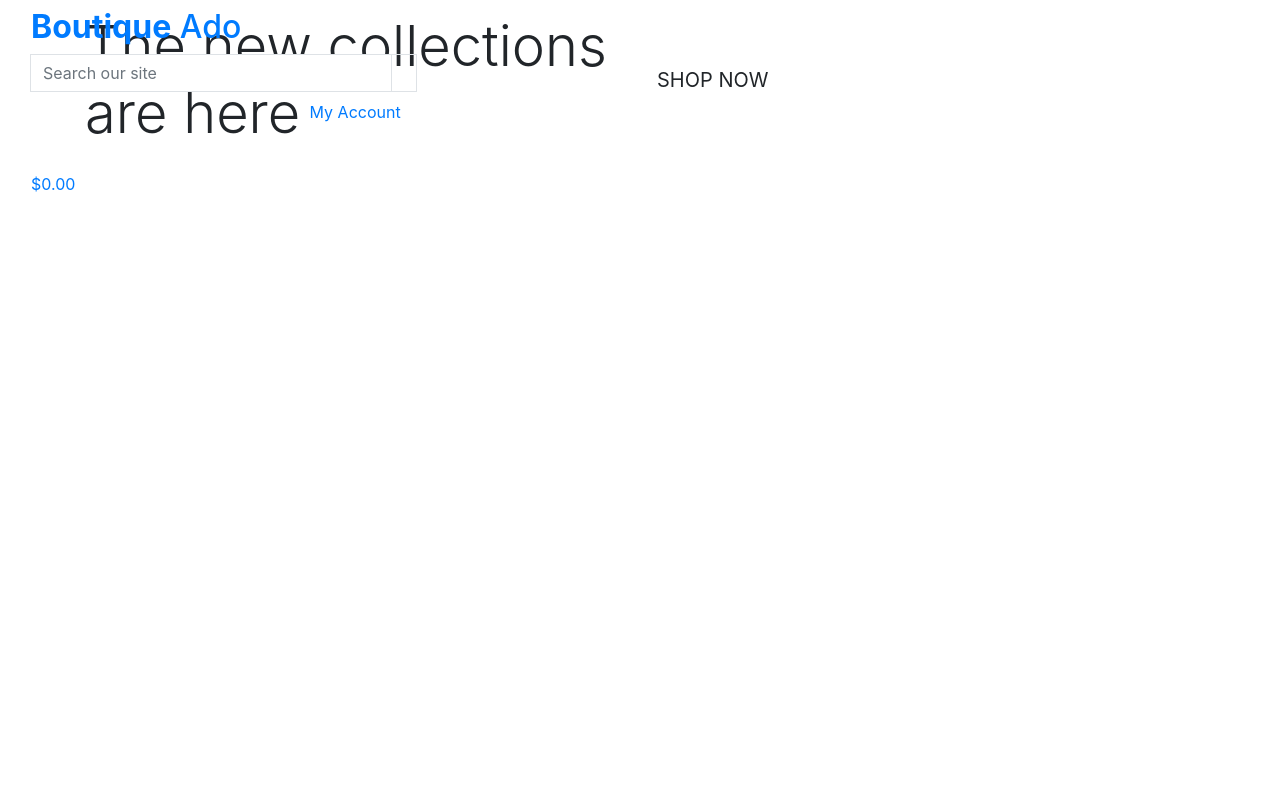
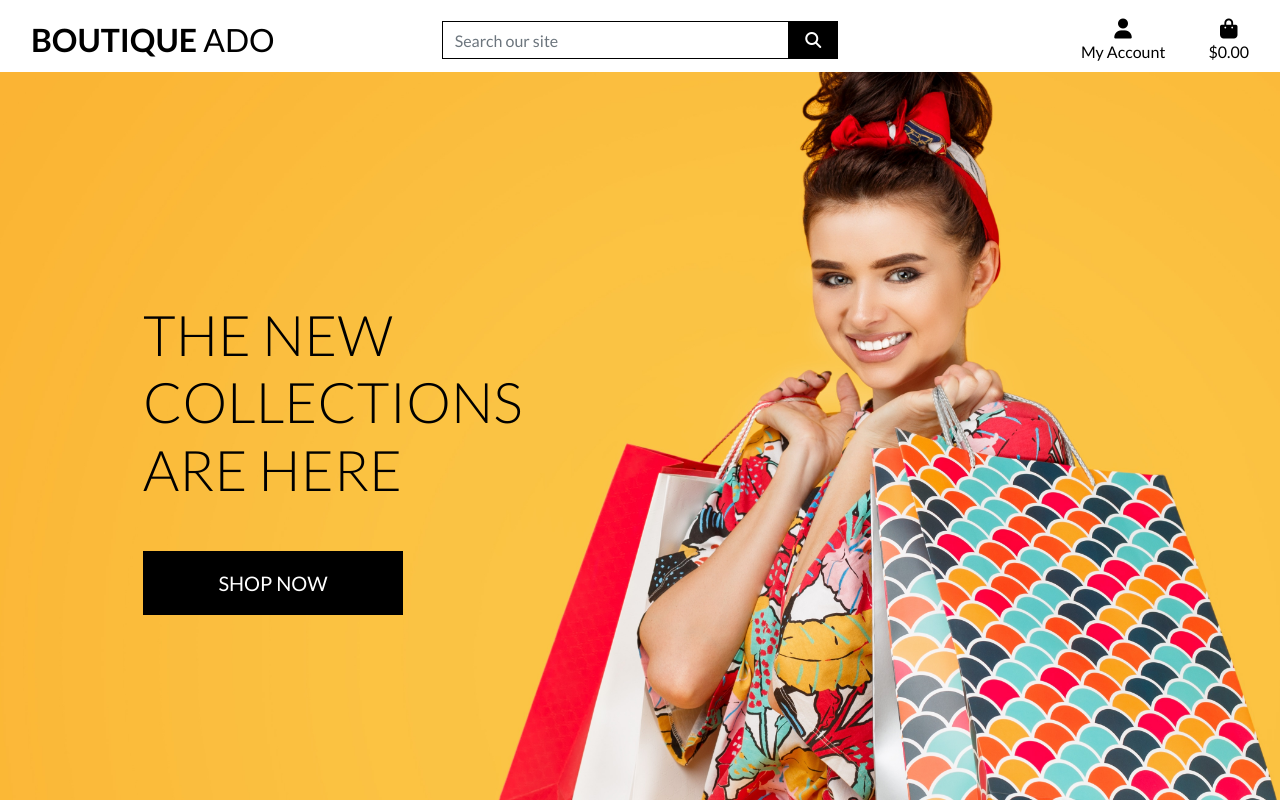
Before and after one commit to tdawes93/boutique_ado_v1, a Django app: page / in a window 1280 px wide. Run offline with Django 3.2, Linux system fonts and the light colour scheme; some libraries are stand-ins or nearby versions.

Commit message:
Complete homepage header and css

```diff
--- a/boutique_ado/settings.py
+++ b/boutique_ado/settings.py
@@ -147,8 +147,12 @@
 # https://docs.djangoproject.com/en/3.2/howto/static-files/
 
 STATIC_URL = '/static/'
+STATICFILES_DIRS = (os.path.join(BASE_DIR, 'static'),)
 
 # Default primary key field type
 # https://docs.djangoproject.com/en/3.2/ref/settings/#default-auto-field
 
 DEFAULT_AUTO_FIELD = 'django.db.models.BigAutoField'
+
+MEDIA_URL = '/media/'
+MEDIA_ROOT = os.path.join(BASE_DIR, 'media')
--- a/boutique_ado/urls.py
+++ b/boutique_ado/urls.py
@@ -1,9 +1,10 @@
 from django.contrib import admin
 from django.urls import path, include
+from django.conf import settings
+from django.conf.urls.static import static
 
 urlpatterns = [
     path('admin/', admin.site.urls),
     path('accounts/', include('allauth.urls')),
     path('', include('home.urls')),
-
-]
+] + static(settings.MEDIA_URL, document_root=settings.MEDIA_ROOT)
--- a/home/templates/home/index.html
+++ b/home/templates/home/index.html
@@ -13,8 +13,9 @@
     <div class="container h-100">
         <div class="row h-100">
             <div class="col-7 col-md-6 my-auto">
-            <h1 class="display-4 logo-font text-black">The new collections are here</h1>
-        </div>
+                <h1 class="display-4 logo-font text-black">
+                    The new collections are here
+                </h1>
                 <div class="my-5">
                     <h4>
                         <a href="" class="shop-now-button btn btn-lg rounded-0 text-uppercase py-3">Shop Now</a>
@@ -22,4 +23,5 @@
                 </div>
             </div>
         </div>
+    </div>
 {% endblock %}
--- /dev/null
+++ b/static/css/base.css
@@ -0,0 +1,81 @@
+html {
+    height: 100%;
+}
+
+body {
+    background: url('/media/homepage_background_cropped.jpg') no-repeat center center fixed;
+    background-size: cover;
+    height: calc(100vh - 164px);
+    color: #555;
+    font-family: 'Lato';
+}
+
+/* from Bulma */
+.icon {
+    align-items: center;
+    display: inline-flex;
+    justify-content: center;
+    height: 1.5rem;
+    width: 1.5rem;
+}
+
+.logo-font {
+    text-transform: uppercase;
+}
+
+.main-logo-link {
+    width: fit-content;
+}
+
+.shop-now-button {
+    background: black;
+    color: white;
+    min-width: 260px;
+}
+
+.btn-black {
+    background: black;
+    color: white;
+}
+
+.shop-now-button:hover,
+.shop-now-button:active,
+.shop-now-button:focus,
+.btn-black:hover,
+.btn-black:active,
+.btn-black:focus {
+    background: #222;
+    color: white;
+}
+
+.text-black {
+    color: #000 !important;
+}
+
+.border-black {
+    border: 1px solid black !important;
+}
+
+/* -------------------------------- Media Queries */
+
+/* Slightly larger container on xl screens */
+@media (min-width: 1200px) {
+  .container {
+    max-width: 80%;
+  }
+}
+
+/* fixed top navbar only on medium and up */
+@media (min-width: 992px) {
+    .fixed-top-desktop-only {
+        position: fixed;
+        top: 0;
+        right: 0;
+        left: 0;
+        z-index: 1030;
+    }
+
+    .header-container {
+        padding-top: 164px;
+    }
+}
--- a/templates/base.html
+++ b/templates/base.html
@@ -6,7 +6,7 @@
 <head>
 
     {% block meta %}
-    <meta http-equiv="X-UA-Compatibale" content="ie=edge">
+    <meta http-equiv="X-UA-Compatible" content="ie=edge">
     <meta charset="utf-8">
     <meta name="viewport" content="width=device-width, initial-scale=1, shrink-to-fit=no">
     {% endblock %}
@@ -15,15 +15,21 @@
     {% endblock %}
 
     {% block corecss %}
-
     <link rel="stylesheet" href="https://cdn.jsdelivr.net/npm/bootstrap@4.6.1/dist/css/bootstrap.min.css"
         integrity="sha384-zCbKRCUGaJDkqS1kPbPd7TveP5iyJE0EjAuZQTgFLD2ylzuqKfdKlfG/eSrtxUkn" crossorigin="anonymous">
+    <link rel="preconnect" href="https://fonts.googleapis.com">
+    <link rel="preconnect" href="https://fonts.gstatic.com" crossorigin>
+    <link
+        href="https://fonts.googleapis.com/css2?family=Lato:ital,wght@0,100;0,300;0,400;0,700;0,900;1,100;1,300;1,400;1,700;1,900&family=Quicksand:wght@300;400;500;600;700&display=swap"
+        rel="stylesheet">
+    <link rel="stylesheet" href="{% static 'css/base.css' %}">
     {% endblock %}
 
     {% block extra_css %}
     {% endblock %}
 
     {% block corejs %}
+    <script src="https://kit.fontawesome.com/1624509f34.js" crossorigin="anonymous"></script>
     <script src="https://cdn.jsdelivr.net/npm/jquery@3.5.1/dist/jquery.min.js"
         integrity="sha256-9/aliU8dGd2tb6OSsuzixeV4y/faTqgFtohetphbbj0=" crossorigin="anonymous"></script>
     <script src="https://cdn.jsdelivr.net/npm/popper.js@1.16.1/dist/umd/popper.min.js"
@@ -42,17 +48,17 @@
 
 <body>
     <header class="container-fluid fixed-top">
-        <div class="row">
+        <div id="topnav" class="row bg-white pt-lg-2 d-none d-lg-flex">
             <div class="col-12 col-lg-4 my-auto py-1 py-lg-0 text-center text-lg-left">
-                <a href="{% url 'home' %" class="nav-link main-logo-link">
+                <a href="{% url 'home' %}" class="nav-link main-logo-link">
                     <h2 class="logo-font text-black my-0"><strong>Boutique</strong> Ado</h2>
                 </a>
             </div>
-        </div>
             <div class="col-12 col-lg-4 my-auto py-1 py-lg-0">
-            <form action="GET" action="">
+                <form method="GET" action="">
                     <div class="input-group w-100">
-                    <input type="text" class="form-control border border-black rounded-0" name="q" placeholder="Search our site">
+                        <input class="form-control border border-black rounded-0" type="text" name="q"
+                            placeholder="Search our site">
                         <div class="input-group-append">
                             <button class="form-control btn btn-black border border-black rounded-0" type="submit">
                                 <span class="icon">
@@ -64,21 +70,19 @@
                 </form>
             </div>
             <div class="col-12 col-lg-4 my-auto py-1 py-lg-0">
-            <ul class="list-inline list-unstyled text-center text-lg-right my">
+                <ul class="list-inline list-unstyled text-center text-lg-right my-0">
                     <li class="list-inline-item dropdown">
-                    <a href="#" class="text-black nav-link" id="user-options" data-toggle="dropdown" aria-haspopup="true" aria-expanded="false">
+                        <a class="text-black nav-link" href="#" id="user-options" data-toggle="dropdown"
+                            aria-haspopup="true" aria-expanded="false">
                             <div class="text-center">
-                            <div>
-                                <i class="fas fa-user fa-lg"></i>
-                            </div>
+                                <div><i class="fas fa-user fa-lg"></i></div>
                                 <p class="my-0">My Account</p>
-                            </div>
                             </div>
                         </a>
                         <div class="dropdown-menu border-0" aria-labelledby="user-options">
                             {% if request.user.is_authenticated %}
                             {% if request.user.is_superuser %}
-                                <a href="" class=" dropdown-item">Product Management</a>
+                            <a href="" class="dropdown-item">Product Management</a>
                             {% endif %}
                             <a href="" class="dropdown-item">My Profile</a>
                             <a href="{% url 'account_logout' %}" class="dropdown-item">Logout</a>
@@ -89,11 +93,10 @@
                         </div>
                     </li>
                     <li class="list-inline-item">
-                <a href="" class="{% if grand_total %}text-info font-weight-bold {% else %}text-black{% endif %} nav-link">
+                        <a class="{% if grand_total %}text-info font-weight-bold{% else %}text-black{% endif %} nav-link"
+                            href="">
                             <div class="text-center">
-                        <div>
-                            <i class="fas fa-shopping-bag fa-lg"></i>
-                        </div>
+                                <div><i class="fas fa-shopping-bag fa-lg"></i></div>
                                 <p class="my-0">
                                     {% if grand_total %}
                                     ${{ grand_total|floatformat:2 }}
@@ -106,12 +109,11 @@
                     </li>
                 </ul>
             </div>
-
         </div>
     </header>
 
     {% if messages %}
-    <div class=" message-container"></div>
+    <div class="message-container"></div>
     {% endif %}
 
     {% block page_header %}
@@ -122,6 +124,8 @@
 
     {% block postloadjs %}
     {% endblock %}
+
+
 </body>
 
 </html>
```
Also changed, not shown: media/homepage_background_cropped.jpg (added). Lines whose indentation alone changed are shown as unchanged.
